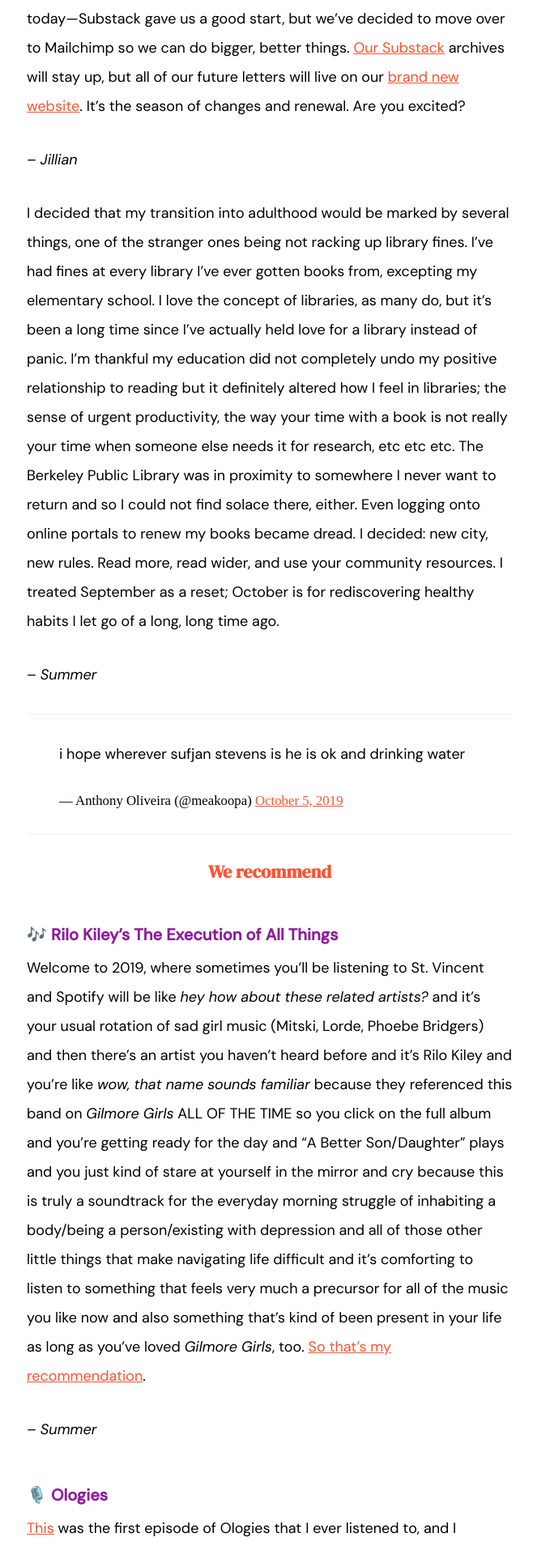
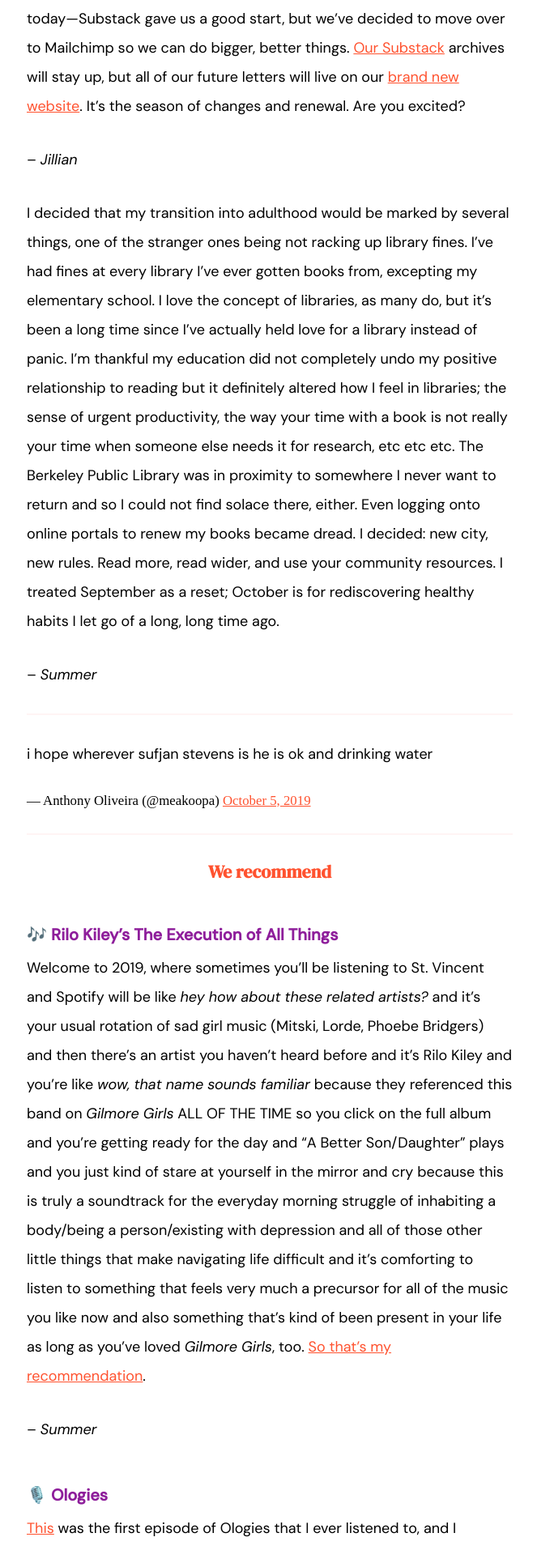
Before and after one commit to jilliangmeehan/letters-to-summer, a Jekyll site: the page built from emails/23.md, in a window 1280 px wide. Shown: the part 763-2677 px from the top of the page at 81% size, without its empty margins (307-970 px from the left). Built offline with Jekyll 4.4.1, drawn with Linux system fonts in a browser that asks for light colours; comment, search, counter and statistics services are not loaded.

Commit message:
Update email.html

```diff
--- a/_layouts/email.html
+++ b/_layouts/email.html
@@ -51,6 +51,10 @@
         margin: 30px 0;
         border: none;
         border-top: 2px solid #FFF4F4;
+      }
+
+      blockquote {
+        margin: 0 auto;
       }
 
       .pink {
```
